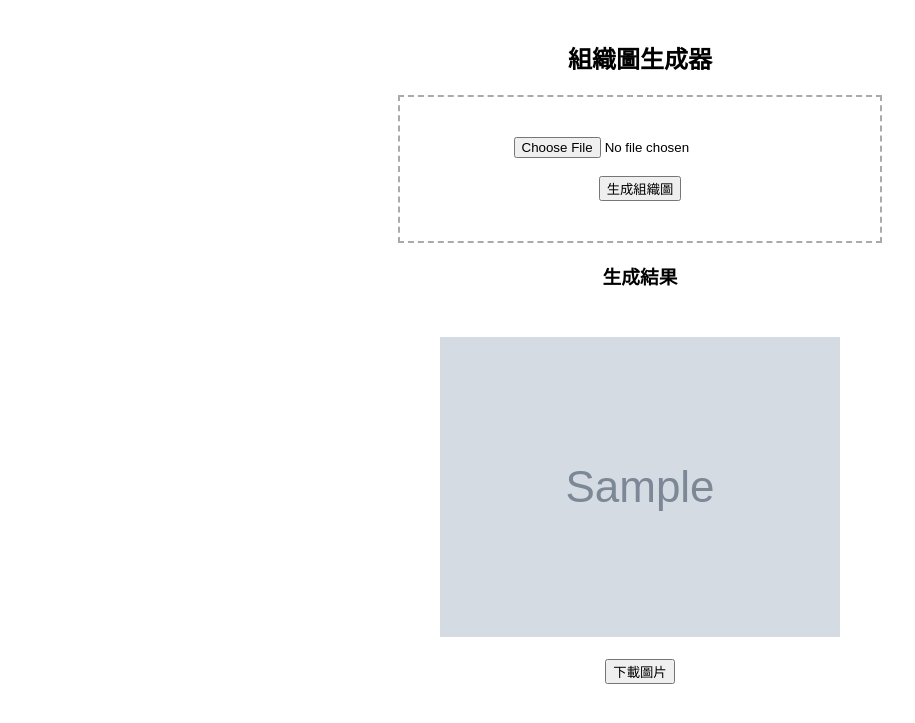
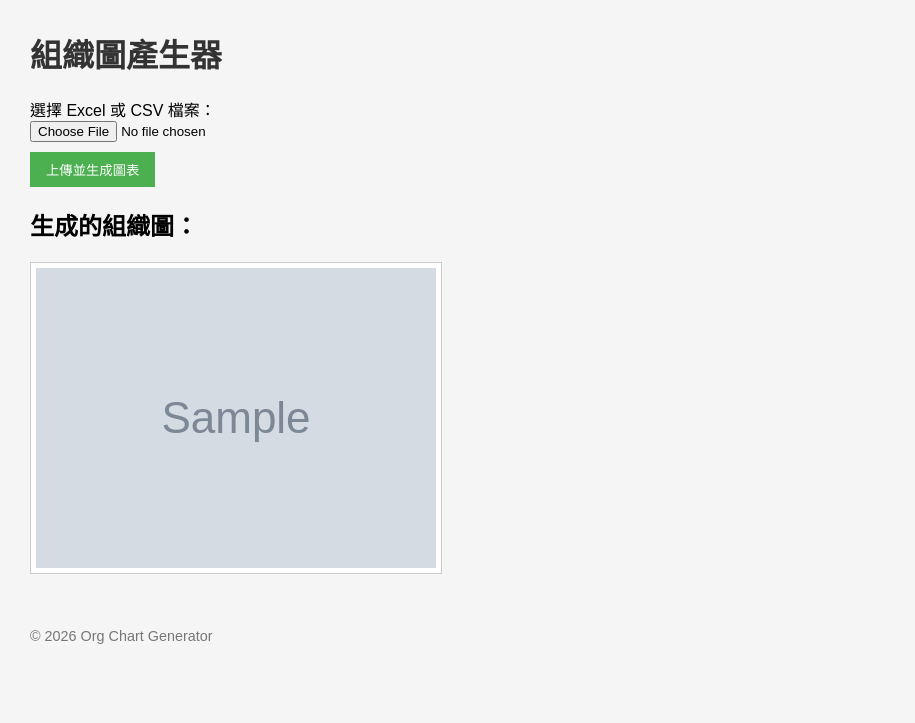
Before and after one commit to sm8811111/org-chart-web, a Flask app: template templates/index.html in a window 1280 px wide. Shown: the top 723 px of the page, without its empty margins (0-915 px from the left). Run offline with Flask 3, Linux system fonts and the light colour scheme; the template is opened without the code that fills it: most values are stand-ins (such as "Sample title", 1, 10 or a date in 2020); grey boxes marked "Sample" are stand-in pictures.

Commit message:
Initial commit

```diff
--- a/app.py
+++ b/app.py
@@ -1,74 +1,94 @@
 import os
-from flask import Flask, render_template, request, send_file
-from graphviz import Digraph
+from flask import Flask, render_template, request
+import pandas as pd
+import networkx as nx
+import matplotlib.pyplot as plt
 from werkzeug.utils import secure_filename
+from datetime import datetime
 
 # 初始化 Flask
 app = Flask(__name__)
 
-# 設定上傳資料夾
 UPLOAD_FOLDER = "uploads"
 OUTPUT_FOLDER = "outputs"
+
 os.makedirs(UPLOAD_FOLDER, exist_ok=True)
 os.makedirs(OUTPUT_FOLDER, exist_ok=True)
-app.config['UPLOAD_FOLDER'] = UPLOAD_FOLDER
-app.config['OUTPUT_FOLDER'] = OUTPUT_FOLDER
 
-# 允許上傳的檔案類型
-ALLOWED_EXTENSIONS = {'txt', 'csv'}
+ALLOWED_EXTENSIONS = {'xls', 'xlsx', 'csv'}
 
 def allowed_file(filename):
     return '.' in filename and filename.rsplit('.', 1)[1].lower() in ALLOWED_EXTENSIONS
 
-# 使用 pure-Python 生成 org chart 的函數
-def generate_chart(upload_path, output_filename="chart.png"):
-    """
-    使用 Graphviz Digraph 生成 PNG 圖片，直接用 pipe，不依賴系統 dot
-    """
-    dot = Digraph(format='png')
+# 使用 networkx 生成 PNG 組織圖
+def generate_chart(file_path):
+    # 讀 Excel
+    if file_path.endswith('.csv'):
+        df = pd.read_csv(file_path)
+    else:
+        df = pd.read_excel(file_path)
 
-    # 這裡示範用簡單例子，如果你有讀取 CSV 或上傳檔案，可在這裡處理
-    dot.node('A', 'Start')
-    dot.node('B', 'Process')
-    dot.node('C', 'End')
-    dot.edge('A', 'B')
-    dot.edge('B', 'C')
+    # 清理欄位名稱
+    df.columns = [c.strip().replace("　", "") for c in df.columns]
 
-    # pipe() 生成 PNG bytes
-    image_bytes = dot.pipe()
-    output_path = os.path.join(app.config['OUTPUT_FOLDER'], output_filename)
-    with open(output_path, 'wb') as f:
-        f.write(image_bytes)
+    if '編號' not in df.columns or '推薦人' not in df.columns or '姓名' not in df.columns:
+        raise ValueError("Excel 必須包含欄位: 編號, 推薦人, 姓名")
 
-    return output_path
+    # 建立有向圖
+    G = nx.DiGraph()
+
+    for _, row in df.iterrows():
+        node = str(row['編號'])
+        name = str(row['姓名'])
+        G.add_node(node, label=name)
+        parent = str(row['推薦人'])
+        if parent != '0' and parent in df['編號'].astype(str).values:
+            G.add_edge(parent, node)
+
+    # 畫圖
+    plt.figure(figsize=(12, 8))
+    pos = nx.nx_agraph.graphviz_layout(G, prog='dot')  # 需要 pygraphviz 或 pydotplus
+    labels = nx.get_node_attributes(G, 'label')
+    nx.draw(G, pos, labels=labels, with_labels=True,
+            node_color='lightblue', node_size=2500, arrows=True,
+            font_size=10, font_weight='bold')
+
+    timestamp = datetime.now().strftime("%Y%m%d-%H%M%S")
+    filename = f"org_{timestamp}.png"
+    output_path = os.path.join(OUTPUT_FOLDER, filename)
+    plt.savefig(output_path, bbox_inches='tight')
+    plt.close()
+    return filename
 
 # 首頁
-@app.route("/", methods=['GET', 'POST'])
+@app.route("/", methods=["GET", "POST"])
 def index():
     chart_image = None
-    if request.method == 'POST':
-        # 檢查是否有檔案上傳
-        if 'file' not in request.files:
-            return "No file part"
-        file = request.files['file']
-        if file.filename == '':
-            return "No selected file"
-        if file and allowed_file(file.filename):
-            filename = secure_filename(file.filename)
-            upload_path = os.path.join(app.config['UPLOAD_FOLDER'], filename)
-            file.save(upload_path)
+    error_message = None
+    if request.method == "POST":
+        file = request.files.get("file")
+        if not file or file.filename == '':
+            error_message = "請選擇檔案"
+        elif not allowed_file(file.filename):
+            error_message = "只允許 xls, xlsx, csv 檔案"
+        else:
+            try:
+                filename = secure_filename(file.filename)
+                upload_path = os.path.join(UPLOAD_FOLDER, filename)
+                file.save(upload_path)
+                chart_filename = generate_chart(upload_path)
+                chart_image = "/outputs/" + chart_filename
+            except Exception as e:
+                error_message = f"生成失敗: {e}"
 
-            # 生成圖表
-            chart_image = generate_chart(upload_path)
+    return render_template("index.html", chart_image=chart_image, error_message=error_message)
 
-    return render_template("index.html", chart_image=chart_image)
-
-# 提供 PNG 圖檔下載
+# 提供 PNG 圖檔
 @app.route("/outputs/<filename>")
 def outputs(filename):
-    return send_file(os.path.join(app.config['OUTPUT_FOLDER'], filename), mimetype='image/png')
+    return app.send_static_file(os.path.join(OUTPUT_FOLDER, filename))
 
-# Render 專用
+# 啟動
 if __name__ == "__main__":
     port = int(os.environ.get("PORT", 10000))
-    app.run(host="0.0.0.0", port=port)
+    app.run(host="0.0.0.0", port=port, debug=True)
--- a/templates/index.html
+++ b/templates/index.html
@@ -1,66 +1,41 @@
 <!DOCTYPE html>
-<html>
+<html lang="zh-TW">
+<head>
+    <meta charset="UTF-8">
+    <meta name="viewport" content="width=device-width, initial-scale=1.0">
+    <title>Org Chart Generator</title>
+    <style>
+        body { font-family: Arial, sans-serif; margin: 30px; background-color: #f5f5f5; }
+        h1 { color: #333; }
+        form { margin-bottom: 20px; }
+        input[type="file"] { margin-bottom: 10px; }
+        input[type="submit"] { padding: 8px 16px; background-color: #4CAF50; color: white; border: none; cursor: pointer; }
+        input[type="submit"]:hover { background-color: #45a049; }
+        img { max-width: 100%; height: auto; border: 1px solid #ccc; padding: 5px; background-color: #fff; }
+        .footer { margin-top: 50px; font-size: 0.9em; color: #777; }
+        .error { color: red; font-weight: bold; }
+    </style>
+</head>
+<body>
+    <h1>組織圖產生器</h1>
 
-<head>
-<meta charset="utf-8">
-<title>組織圖生成器</title>
+    <form method="POST" enctype="multipart/form-data">
+        <label for="file">選擇 Excel 或 CSV 檔案：</label><br>
+        <input type="file" name="file" id="file" required><br>
+        <input type="submit" value="上傳並生成圖表">
+    </form>
 
-<style>
+    {% if error_message %}
+        <p class="error">{{ error_message }}</p>
+    {% endif %}
 
-body{
-font-family:Arial;
-text-align:center;
-margin-top:40px;
-}
+    {% if chart_image %}
+        <h2>生成的組織圖：</h2>
+        <img src="{{ chart_image }}" alt="Org Chart">
+    {% endif %}
 
-.upload{
-border:2px dashed #aaa;
-padding:40px;
-width:400px;
-margin:auto;
-}
-
-img{
-max-width:90%;
-margin-top:30px;
-}
-
-</style>
-
-</head>
-
-<body>
-
-<h2>組織圖生成器</h2>
-
-<form method="post" enctype="multipart/form-data">
-
-<div class="upload">
-
-<input type="file" name="file" required>
-
-<br><br>
-
-<button type="submit">生成組織圖</button>
-
-</div>
-
-</form>
-
-{% if image %}
-
-<h3>生成結果</h3>
-
-<img src="/outputs/{{image}}">
-
-<br><br>
-
-<a href="/download/{{image}}">
-<button>下載圖片</button>
-</a>
-
-{% endif %}
-
+    <div class="footer">
+        &copy; 2026 Org Chart Generator
+    </div>
 </body>
-
 </html>
```
Also changed, not shown: render.yaml (+3 -6 lines), requirements.txt (+6 -5 lines), templates/index.html.txt (deleted, +0 -28 lines).
